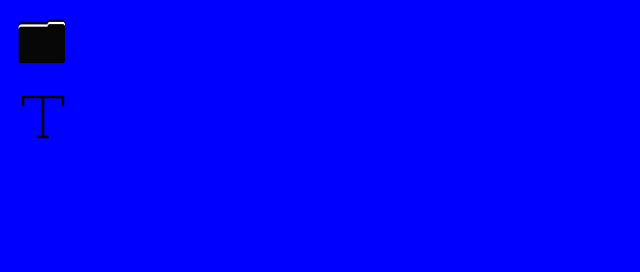
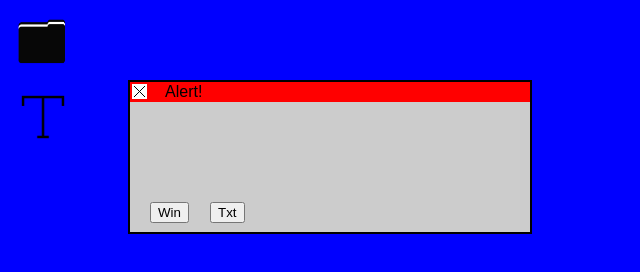
Before and after one commit to aledelloste/WWE, a plain HTML site: page index.html in a window 1280 px wide. Shown: the whole page, without its empty margins (0-640 px from the left). Drawn offline with Linux system fonts and the light colour scheme.

Commit message:
Implemented alert dialog

```diff
--- a/index.html
+++ b/index.html
@@ -6,7 +6,7 @@
         <link rel="stylesheet" href="style.css">
         <script src="main.js"></script>
     </head>
-    <body style="background-color: blue;">
+    <body style="background-color: blue;" onload="createAlert()">
         <img src="img/icon/directory.png" alt="" class="icon" onclick="createWindow('finder')">
         <br>
         <img src="img/icon/text.png" alt="" class="icon" onclick="createEditor('editor')">
--- a/main.js
+++ b/main.js
@@ -139,6 +139,28 @@ class TextEditor extends Window{
     }
 }
 
+class Alert extends Window{
+    constructor(options, func){
+        super("alert", "400px", "150px", undefined, undefined, "Alert!", false, undefined, undefined);
+        var body = document.createElement("div");
+        body.style.backgroundColor = "#ccc";
+        body.style.height = "100%";
+        var buttons = [];
+        for (var i = 0; i < options.length; i++) {
+            var b = document.createElement("button");
+            b.innerHTML = options[i];
+            b.onclick = func[i];
+            b.className = "dialogButton"
+            b.style.position = "absolute";
+            b.style.top = "80%";
+            b.style.left = ((i*15) + 5) + "%";
+            body.appendChild(b);
+        }
+
+        this.element.appendChild(body);
+    }
+}
+
 function createWindow(id){
     win = new Window(id, "500px", "200px", "15%", "25%", "Finder", false, undefined, undefined);
     document.body.appendChild(win.element);
@@ -147,3 +169,7 @@ function createEditor(id) {
     txt = new TextEditor();
     document.body.appendChild(txt.element);
 }
+function createAlert(){
+    var al = new Alert(["Win", "Txt"], [createWindow, createEditor]);
+    document.body.appendChild(al.element);
+}
```
